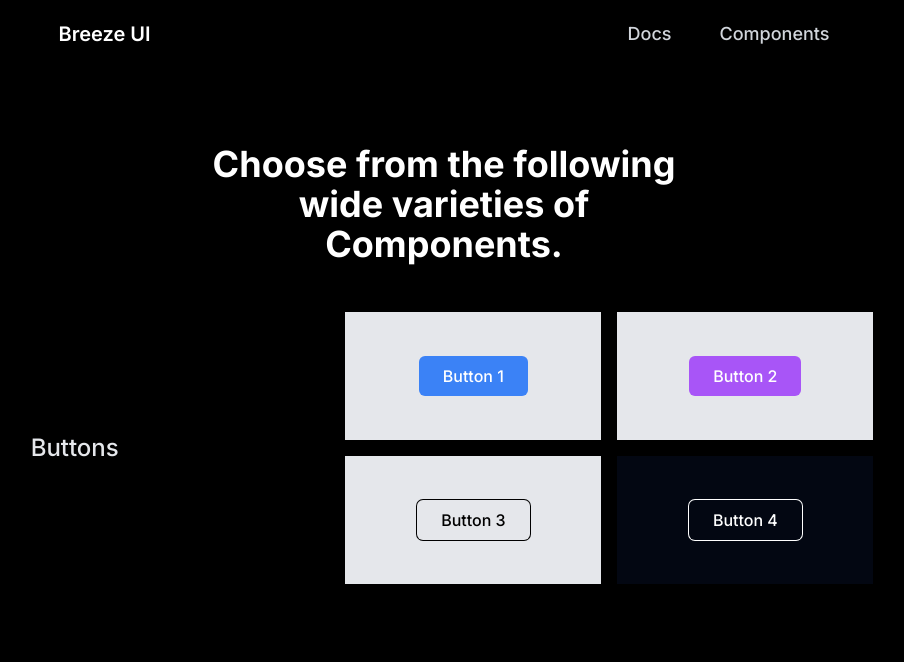
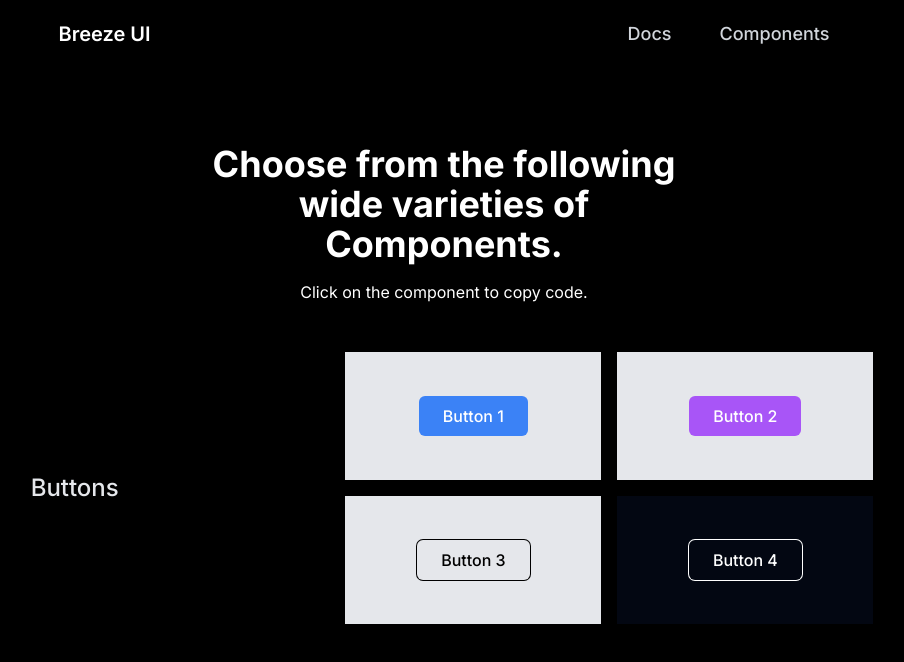
Before and after one commit to apoorvpathak/BreezeUI, a React (Vite) app: page /Components in a window 1280 px wide. Shown: the top 662 px of the page, without its empty margins (196-1100 px from the left). Built offline with nearby package versions, Linux system fonts and the light colour scheme.

Commit message:
add instruction for copying code

```diff
--- a/src/Pages/ComponentsPage/ComponentsPage.jsx
+++ b/src/Pages/ComponentsPage/ComponentsPage.jsx
@@ -4,8 +4,9 @@ function ComponentsPage() {
     return (
         <>
             <Navbar />
-            <div className='flex justify-center mt-24'>
+            <div className='flex-col items-center flex space-y-4 mt-24'>
                 <p className='text-white font-inter font-bold  text-center max-w-md text-2xl md:max-w-lg md:text-4xl'> Choose from the following wide varieties of Components.  </p>
+                <p className='text-white font-inter'>Click on the component to copy code.</p>
             </div>
             <Buttons/>
         </>
```
